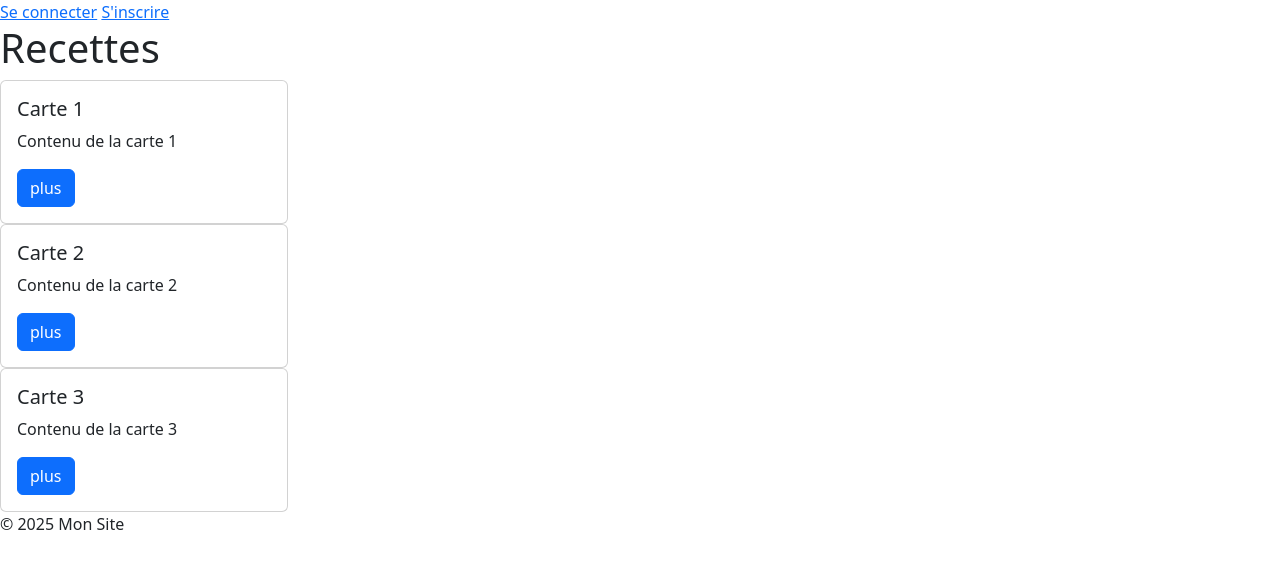
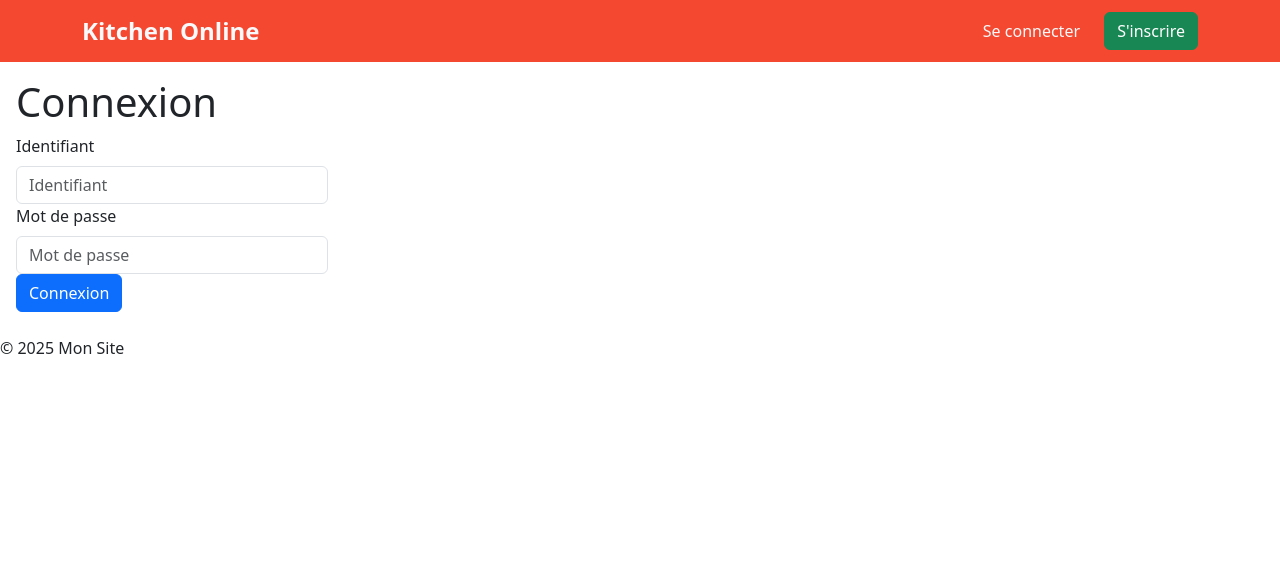
Before and after one commit to vacodevacode/Recette_de_cuisine, a Flask app: page / in a window 1280 px wide. Shown: the top 569 px of the page. Run offline with Flask 3, Linux system fonts and the light colour scheme.

Commit message:
🥳Navbar done

```diff
--- a/backend/app.py
+++ b/backend/app.py
@@ -13,13 +13,14 @@ users = [
 
 @app.route('/')
 def index():
-    cards = [
-            {'title': 'Carte 1', 'Description': 'Contenu de la carte 1','Detail':'plus'},
-            {'title': 'Carte 2', 'Description': 'Contenu de la carte 2','Detail':'plus'},
-            {'title': 'Carte 3', 'Description': 'Contenu de la carte 3','Detail':'plus'},
+    # cards = [
+            # {'title': 'Carte 1', 'Description': 'Contenu de la carte 1','Detail':'plus'},
+            # {'title': 'Carte 2', 'Description': 'Contenu de la carte 2','Detail':'plus'},
+            # {'title': 'Carte 3', 'Description': 'Contenu de la carte 3','Detail':'plus'},
             # Ajoutez autant de cartes que nécessaire
-        ]
-    return render_template('index.html', cards=cards)
+        # ]
+    # return render_template('index.html', cards=cards)
+    return render_template ('signin.html')
 
 
 @app.route('/signin')
--- a/frontend/Templates/card.html
+++ b/frontend/Templates/card.html
@@ -1,4 +1,3 @@
-
 <div class="card" style="width: 18rem;">
   <!-- <img src="{{img}}" class="card-img-top" alt="..."> -->
   <div class="card-body">
--- a/frontend/Templates/main.html
+++ b/frontend/Templates/main.html
@@ -1,19 +1,34 @@
 <!DOCTYPE html>
 <html lang="en">
+
 <head>
     <meta charset="UTF-8">
     <title>{% block title %}Recepies_Online{% endblock %}</title>
-    <link href="https://cdn.jsdelivr.net/npm/bootstrap@5.3.3/dist/css/bootstrap.min.css" rel="stylesheet" integrity="sha384-QWTKZyjpPEjISv5WaRU9OFeRpok6YctnYmDr5pNlyT2bRjXh0JMhjY6hW+ALEwIH" crossorigin="anonymous">
+    <link href="https://cdn.jsdelivr.net/npm/bootstrap@5.3.3/dist/css/bootstrap.min.css" rel="stylesheet"
+        integrity="sha384-QWTKZyjpPEjISv5WaRU9OFeRpok6YctnYmDr5pNlyT2bRjXh0JMhjY6hW+ALEwIH" crossorigin="anonymous">
 
 </head>
-<body>
+
+<body align="center">
     <header>
-        <nav>
-            <a href="{{ url_for('signin') }}">Se connecter</a>
-            <a href="{{ url_for('signup') }}">S'inscrire</a>
+        <nav class="navbar navbar-expand-lg" style="background-color: #F44831;">
+            <div class="container">
+                <a class="navbar-brand text-light fw-bold fs-4" href="#">Kitchen Online</a>
+                </button>
+                <div id="navbarNav">
+                    <div class="ms-auto">
+                        <a href="{{ url_for('signin') }}"
+                            class="p-6 btn btn-outline-success text-light border-0 me-2">Se connecter</a>
+
+                        <a href="{{ url_for('signup') }}" class="btn btn-success">S'inscrire</a>
+                    </div>
+                </div>
+            </div>
         </nav>
+    </header>
 
-    </header>
+
+
     <main>
         {% block content %}{% endblock %}
     </main>
@@ -21,4 +36,5 @@
         <p>&copy; 2025 Mon Site</p>
     </footer>
 </body>
+
 </html>
--- a/frontend/Templates/signin.html
+++ b/frontend/Templates/signin.html
@@ -4,18 +4,11 @@
 
 
 {% block content %}
-<div align="center">
-  <style>
-    .search {
-      padding: 10px;
-      width: 80%;
-      border-radius: 20px;
-    }
-  </style>
+<div class="p-3 mb-2">
 
   <h1>Connexion</h1>
 
-  <form action="/login" method="post" >
+  <form action="/login" method="post">
 
     <div class=" w-25">
       <label for="exampleInputPassword1" class="form-label">Identifiant</label>
@@ -27,14 +20,7 @@
       <input type="password" name="password" placeholder="Mot de passe" class="form-control" id="exampleInputPassword1">
     </div>
 
-    <!-- <div>
-      <input type="text" name="username" placeholder="Identifiant" />
-    </div>
-    <div>
-      <input type="password" name="password" placeholder="Mot de passe" />
-    </div> -->
-
-    <input type="submit" value="Connexion" class="btn btn-primary"/>
+    <input type="submit" value="Connexion" class="btn btn-primary" />
   </form>
 </div>
 
```
Also changed, not shown: frontend/Templates/signup.html (+1 -22 lines). Lines whose indentation alone changed are shown as unchanged.
